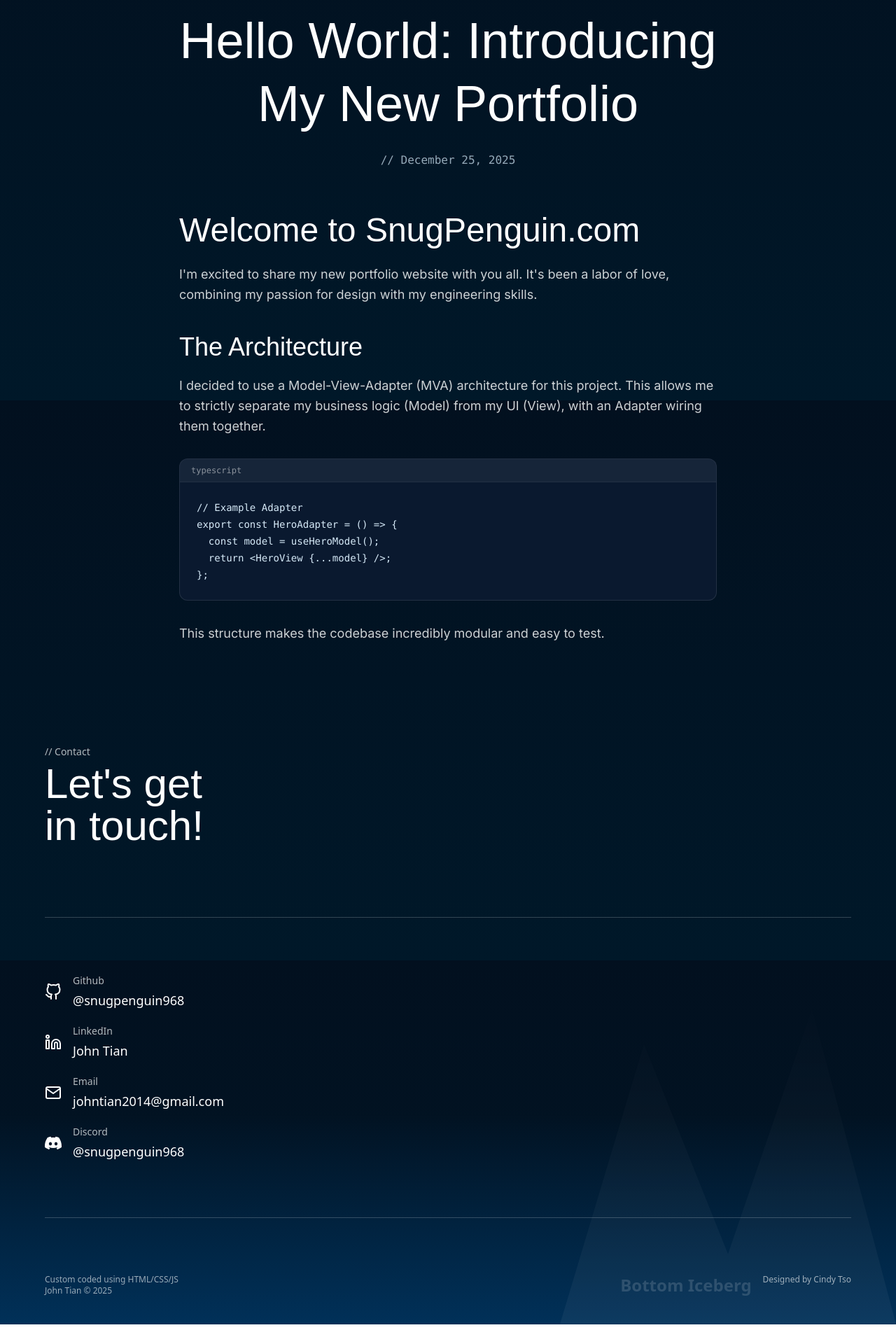
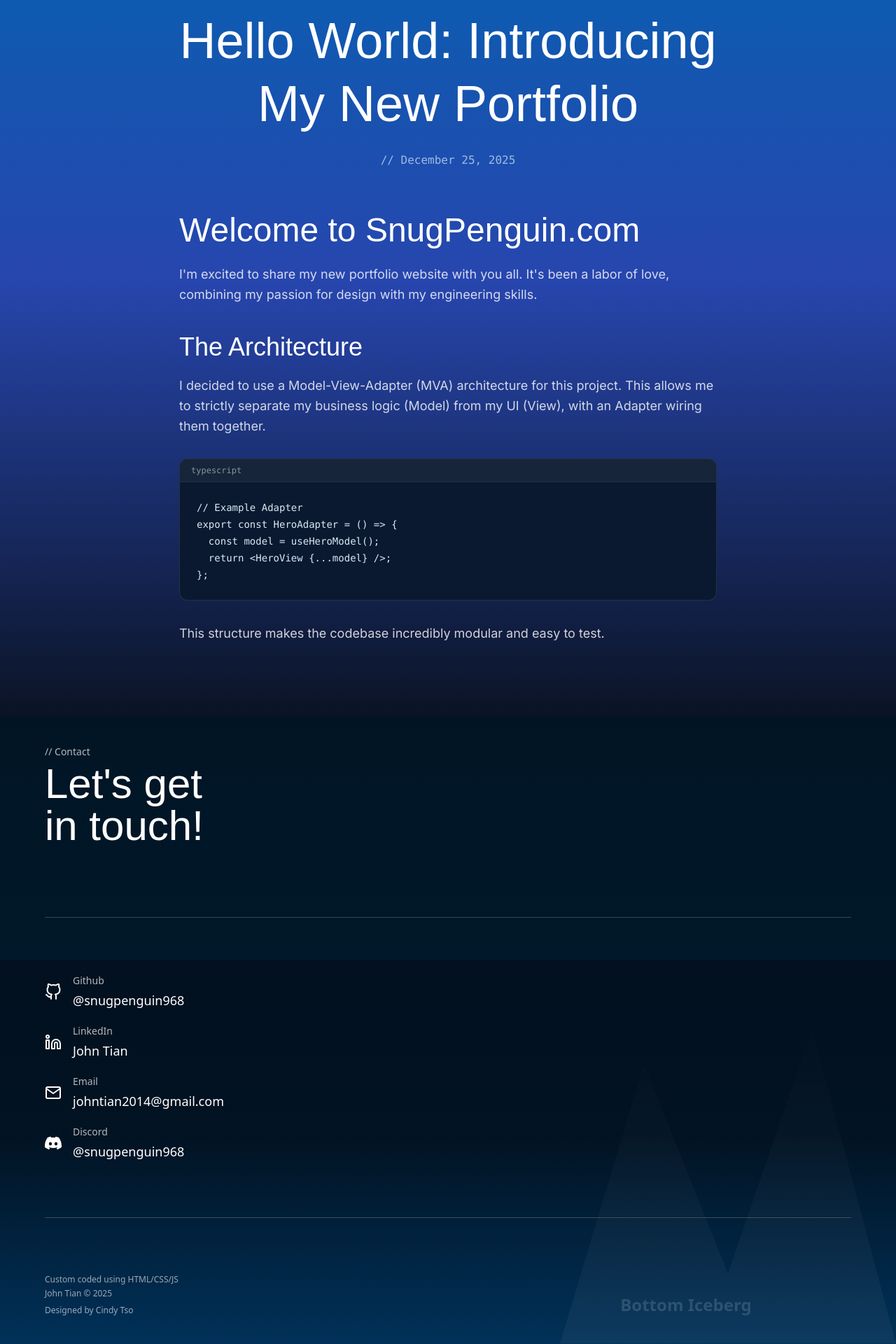
Before and after one commit to snugpenguin968/snugpenguin.com, a Next.js app: page /blog/hello-world in a window 1280 px wide. Shown: the part 228-2148 px from the top of the page at 70% size. Before the commit the page ends 2120 px from the top, so only its background shows below. Built offline with nearby package versions, Linux system fonts and the light colour scheme; a web font is replaced by a local one.

Commit message:
improve styling

```diff
--- a/src/modules/blog/BlogListView.tsx
+++ b/src/modules/blog/BlogListView.tsx
@@ -48,7 +48,11 @@ const BlogCard = ({ post }: { post: BlogPostSummary }) => (
 
 export const BlogListView = ({ title, posts }: BlogListViewProps) => {
     return (
-        <div className="min-h-screen pt-32 pb-20 px-5 md:px-10">
+        <div className="min-h-screen pt-32 pb-20 px-5 md:px-10"
+            style={{
+                background: "linear-gradient(to bottom, #0066B2 0%, #2746AE 50%, #0B1324 100%)"
+            }}
+        >
             <div className="max-w-5xl mx-auto">
                 <h1 className="font-goldman text-6xl md:text-8xl mb-20 text-center text-transparent bg-clip-text bg-gradient-to-b from-white to-white/50">
                     {title}
--- a/src/modules/blog/BlogPostView.tsx
+++ b/src/modules/blog/BlogPostView.tsx
@@ -51,7 +51,11 @@ const renderBlock = (block: ContentBlock, index: number) => {
 
 export const BlogPostView = ({ title, date, tags, content }: BlogPostViewProps) => {
     return (
-        <article className="min-h-screen pt-32 pb-20 px-5 md:px-10">
+        <article className="min-h-screen pt-32 pb-20 px-5 md:px-10"
+            style={{
+                background: "linear-gradient(to bottom, #0066B2 0%, #2746AE 50%, #0B1324 100%)"
+            }}
+        >
             <div className="max-w-3xl mx-auto">
                 <Link href="/blog" className="inline-flex items-center text-sm text-white/50 hover:text-white mb-10 transition-colors">
                     ← Back to Blog
--- a/src/modules/experiences/ExperiencesView.tsx
+++ b/src/modules/experiences/ExperiencesView.tsx
@@ -63,7 +63,11 @@ const ExperienceCard = ({ item }: { item: ExperienceItem }) => (
 
 export const ExperiencesView = ({ title, segments }: ExperiencesViewProps) => {
     return (
-        <div className="min-h-screen pt-32 pb-20 px-5 md:px-10">
+        <div className="min-h-screen pt-32 pb-20 px-5 md:px-10"
+            style={{
+                background: "linear-gradient(to bottom, #0066B2 0%, #2746AE 50%, #0B1324 100%)"
+            }}
+        >
             <div className="max-w-7xl mx-auto">
                 <h1 className="font-goldman text-6xl md:text-8xl mb-20 text-center text-transparent bg-clip-text bg-gradient-to-b from-white to-white/50">
                     {title}
--- a/src/modules/footer/FooterView.tsx
+++ b/src/modules/footer/FooterView.tsx
@@ -101,12 +101,10 @@ export const FooterView = ({ contactTitle, github, email, discord, linkedin, cop
 
                 <div className="w-full h-px bg-white/20 my-10"></div>
 
-                <div className="text-xs opacity-60 flex flex-col md:flex-row justify-between gap-4">
-                    <div>
-                        <p>{techStack}</p>
-                        <p>{copyright}</p>
-                    </div>
-                    <a href={credit.url} target="_blank" rel="noopener noreferrer" className="hover:text-white transition-colors">
+                <div className="text-xs opacity-60 flex flex-col gap-1">
+                    <p>{techStack}</p>
+                    <p>{copyright}</p>
+                    <a href={credit.url} target="_blank" rel="noopener noreferrer" className="hover:text-white transition-colors block mt-1">
                         {credit.label}
                     </a>
                 </div>
--- a/src/modules/hero/HeroView.tsx
+++ b/src/modules/hero/HeroView.tsx
@@ -29,7 +29,7 @@ export const HeroView = ({ title, subtitle, scrollText, about, experiencesLink }
                         <h1 className="font-goldman text-5xl md:text-8xl mb-4 text-white drop-shadow-lg leading-none whitespace-nowrap">
                             {title}
                         </h1>
-                        <p className="text-sm md:text-lg text-ice-light font-medium opacity-90">
+                        <p className="text-sm md:text-lg text-white font-medium opacity-90 drop-shadow-md">
                             {subtitle}
                         </p>
                     </div>
--- a/src/modules/home/HomeView.tsx
+++ b/src/modules/home/HomeView.tsx
@@ -12,10 +12,10 @@ export const HomeView = ({ header, hero, projects, footer }: HomeViewProps) => {
         <div
             className="min-h-screen font-sans"
             style={{
-                // Sky: #72A5D3 (Darker Start) -> #BEDEEB (Horizon Light)
+                // Sky: #5B8FB3 (Darker Sky) -> #A9C9DB (Darker Horizon)
                 // Horizon at ~15%: sharp transition to #5E86B0 (Surface)
                 // Ocean Depth: #0066B2 (Main) -> #1A2849 (Dark Mix) -> #0B1324 (Deepest)
-                background: "linear-gradient(to bottom, #72A5D3 0%, #BEDEEB 15%, #5E86B0 16%, #0066B2 40%, #1A2849 70%, #0B1324 100%)"
+                background: "linear-gradient(to bottom, #5B8FB3 0%, #A9C9DB 15%, #5E86B0 16%, #0066B2 40%, #1A2849 70%, #0B1324 100%)"
             }}
         >
             {header}
```
